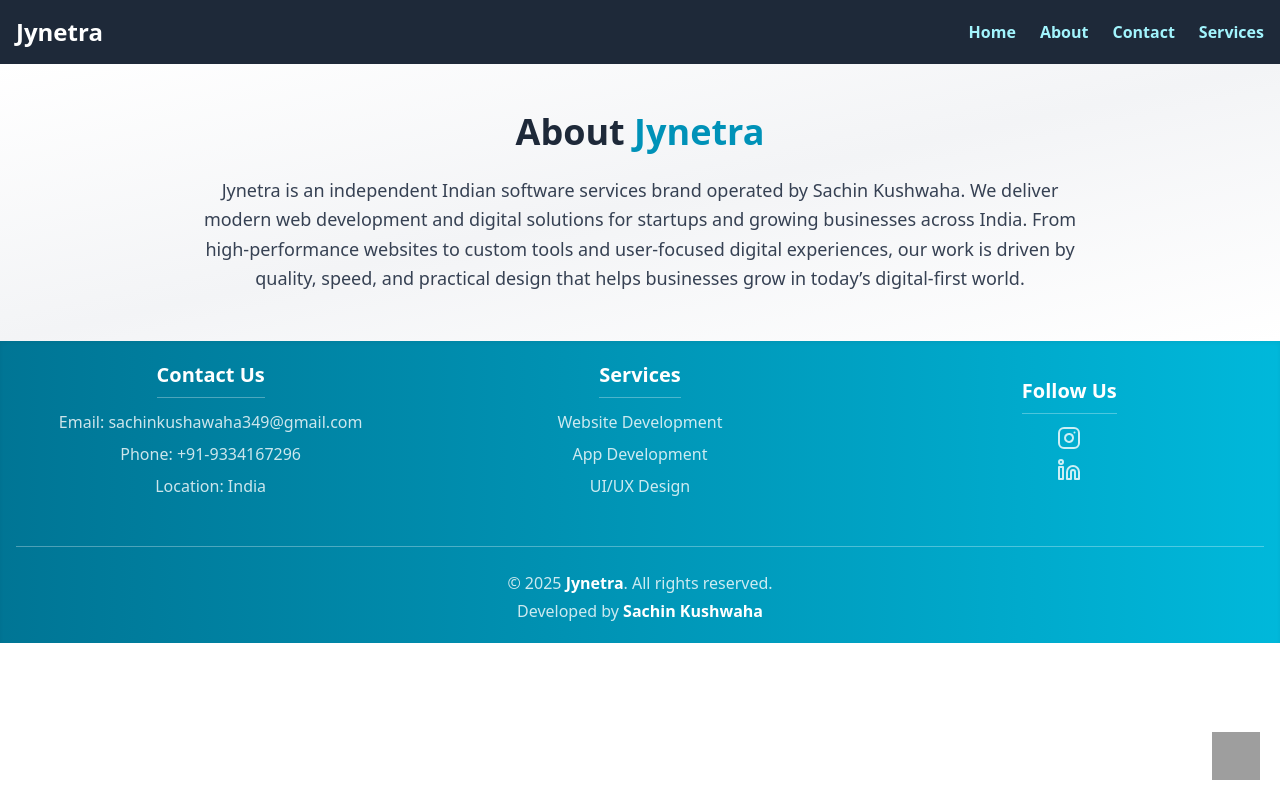
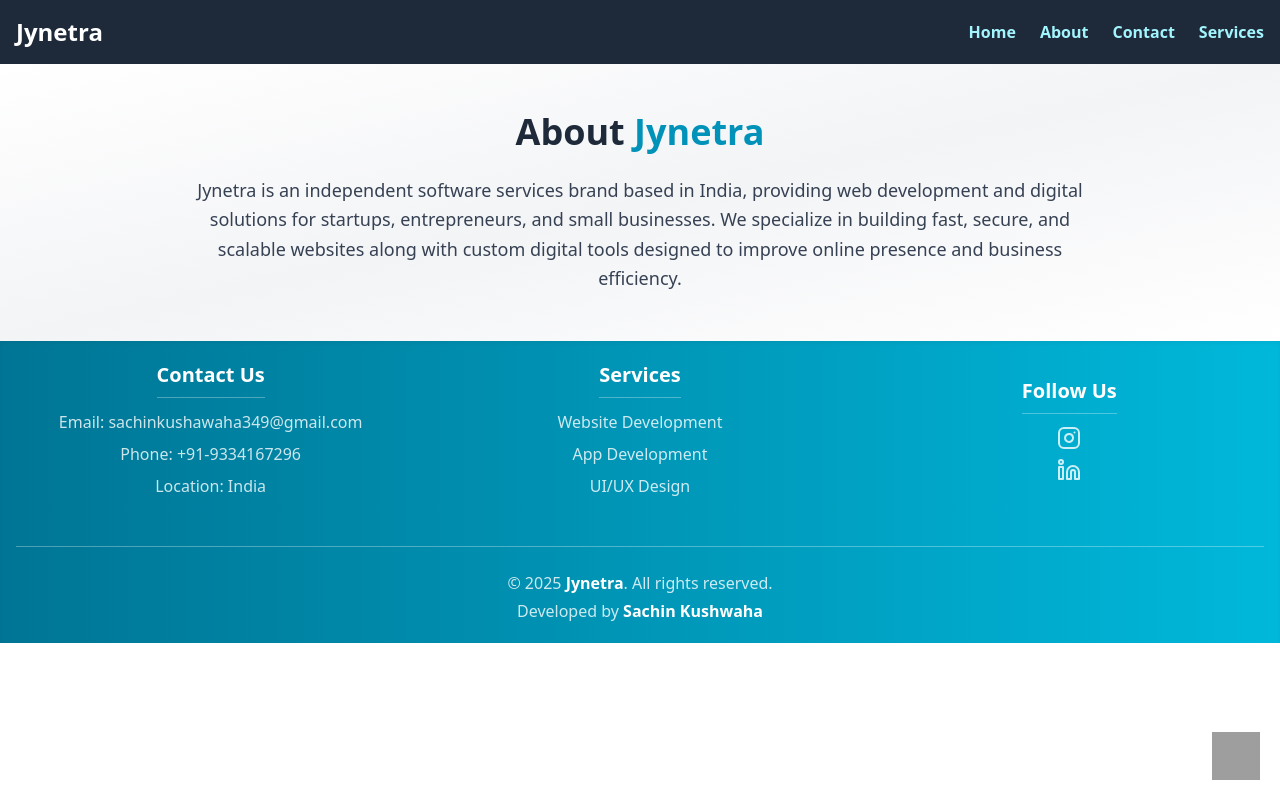
Before and after one commit to sachinkushwha/jynetra, a React (Vite) app: page /about in a window 1280 px wide. Built offline with nearby package versions, Linux system fonts and the light colour scheme; grey boxes are pictures that could not be loaded.

Commit message:
Update about.jsx

```diff
--- a/src/pages/about.jsx
+++ b/src/pages/about.jsx
@@ -6,8 +6,7 @@ export const About = () => {
           About <span className="text-cyan-600">Jynetra</span>
         </h2>
         <p className="text-sm sm:text-base md:text-lg text-gray-700 leading-relaxed">
-          Jynetra is an independent Indian software services brand operated by Sachin Kushwaha.
-          We deliver modern web development and digital solutions for startups and growing businesses across India. From high-performance websites to custom tools and user-focused digital experiences, our work is driven by quality, speed, and practical design that helps businesses grow in today’s digital-first world.
+          Jynetra is an independent software services brand based in India, providing web development and digital solutions for startups, entrepreneurs, and small businesses. We specialize in building fast, secure, and scalable websites along with custom digital tools designed to improve online presence and business efficiency.
         </p>
       </div>
     </section>
```
